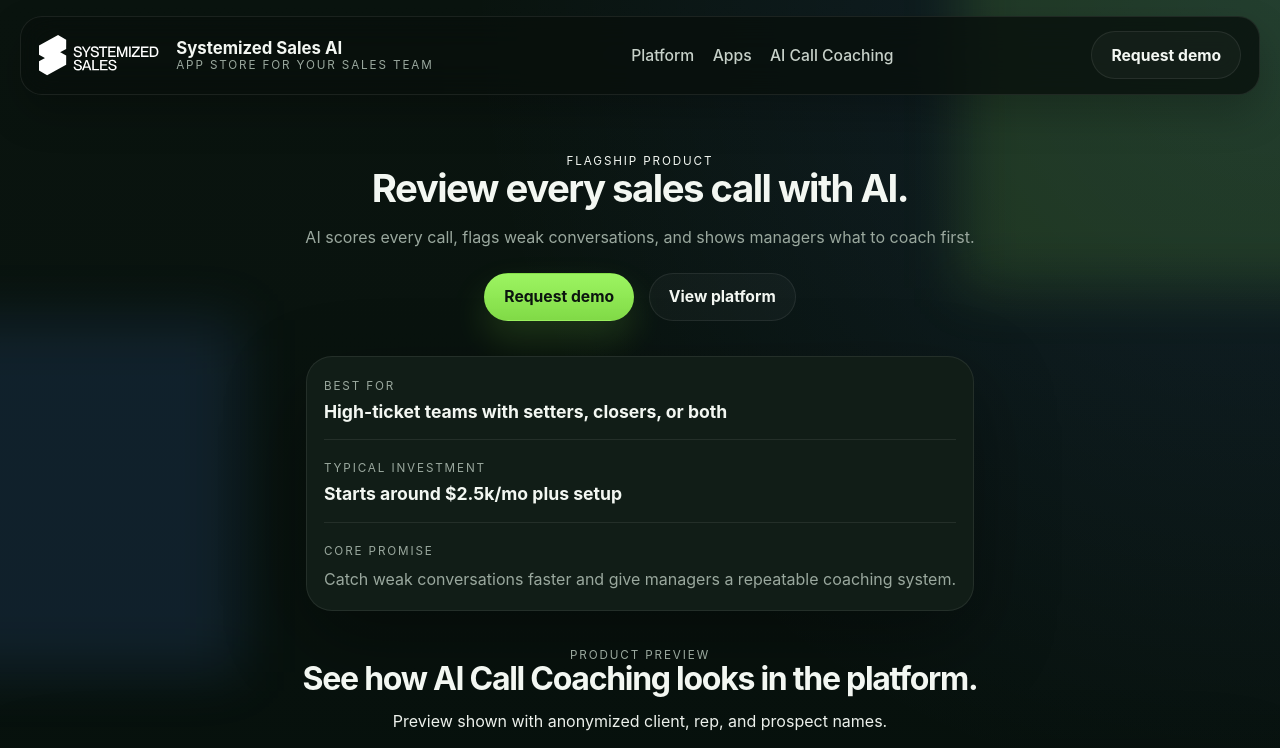
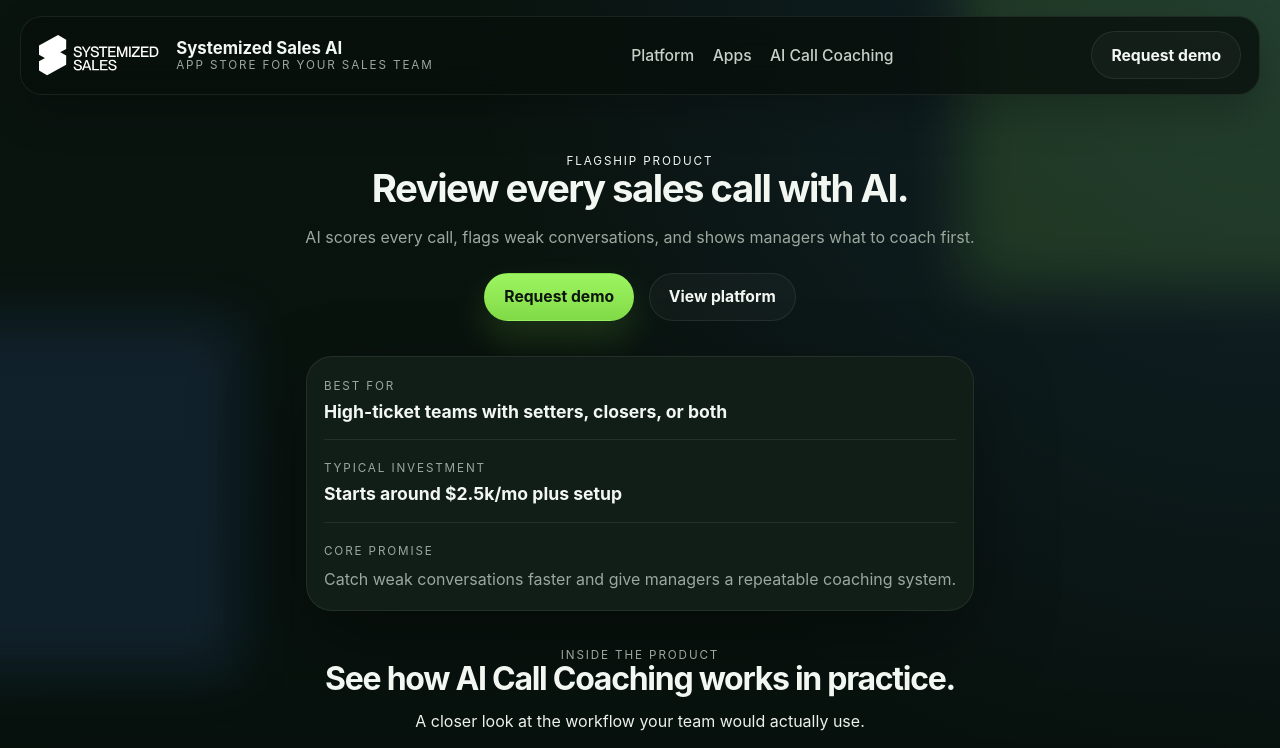
Before and after one commit to drich0923/ss-ai, a Next.js app: page /products/ai-call-coaching in a window 1280 px wide. Shown: the top 748 px of the page. Built offline with nearby package versions, Linux system fonts and the light colour scheme.

Commit message:
Rewrite mockup copy for public site

```diff
--- a/src/components/MarketingProductPage.tsx
+++ b/src/components/MarketingProductPage.tsx
@@ -45,9 +45,9 @@ export default function MarketingProductPage({ product }: MarketingProductPagePr
 
       <section className="section section-tight">
         <div className="section-header visual-section-header">
-          <span className="section-kicker">Product preview</span>
-          <h2>See how {product.name} looks in the platform.</h2>
-          <p>Preview shown with anonymized client, rep, and prospect names.</p>
+          <span className="section-kicker">Inside the product</span>
+          <h2>See how {product.name} works in practice.</h2>
+          <p>A closer look at the workflow your team would actually use.</p>
         </div>
         <div className="product-visual-frame">
           <ProductMockup slug={product.slug} />
--- a/src/components/ProductMockups.tsx
+++ b/src/components/ProductMockups.tsx
@@ -297,9 +297,9 @@ export function PlatformShowcase() {
   return (
     <section className="section section-tight">
       <div className="section-header visual-section-header">
-        <span className="section-kicker">Product visuals</span>
-        <h2>See the platform before you book the walkthrough.</h2>
-        <p>These are anonymized product previews built from the live workflows inside the system.</p>
+        <span className="section-kicker">Inside the platform</span>
+        <h2>See how the system works in practice.</h2>
+        <p>From call review to manager action, each app is built to reduce drag and sharpen execution.</p>
       </div>
       <div className="visual-showcase-grid">
         <div className="visual-showcase-feature">
```
